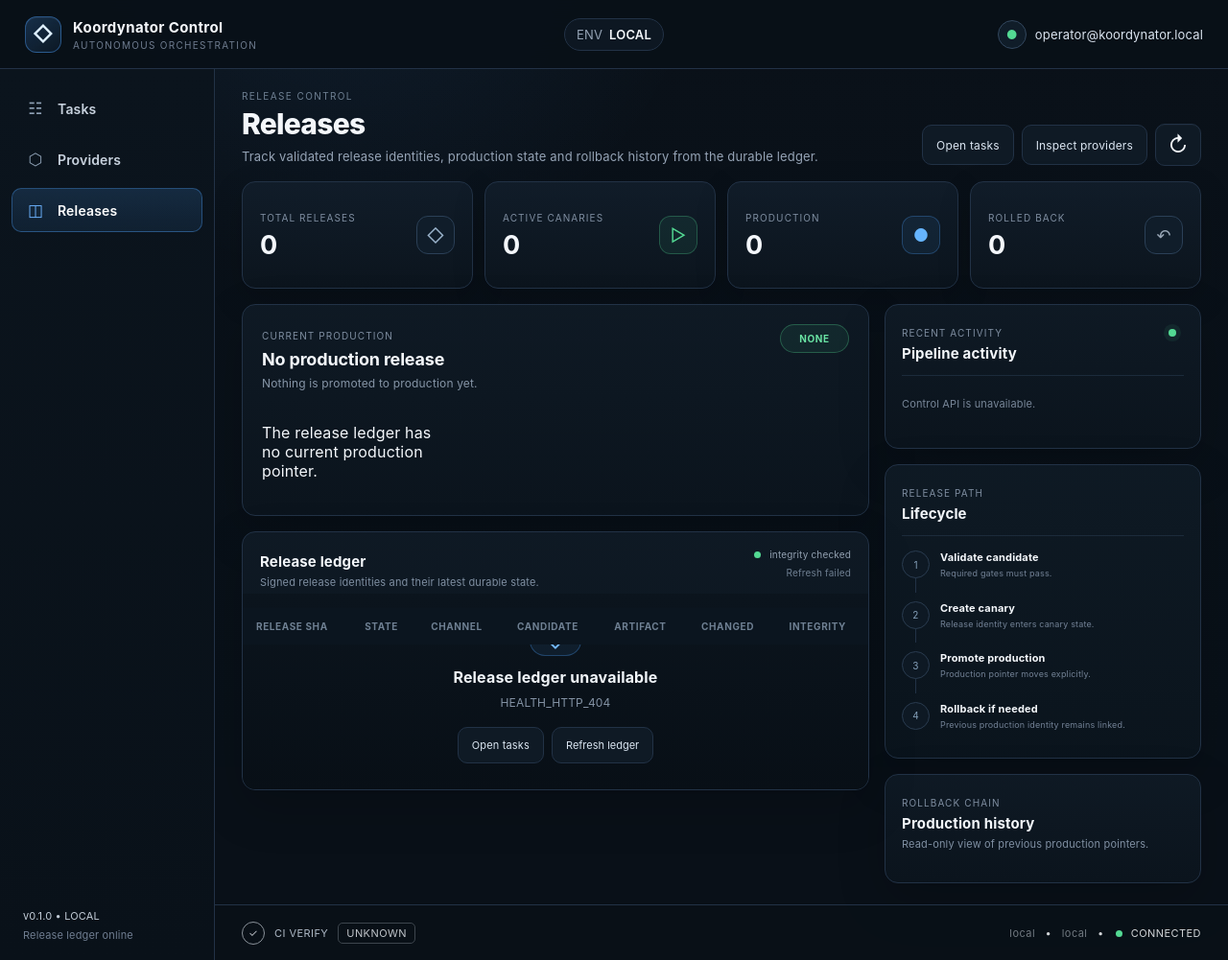
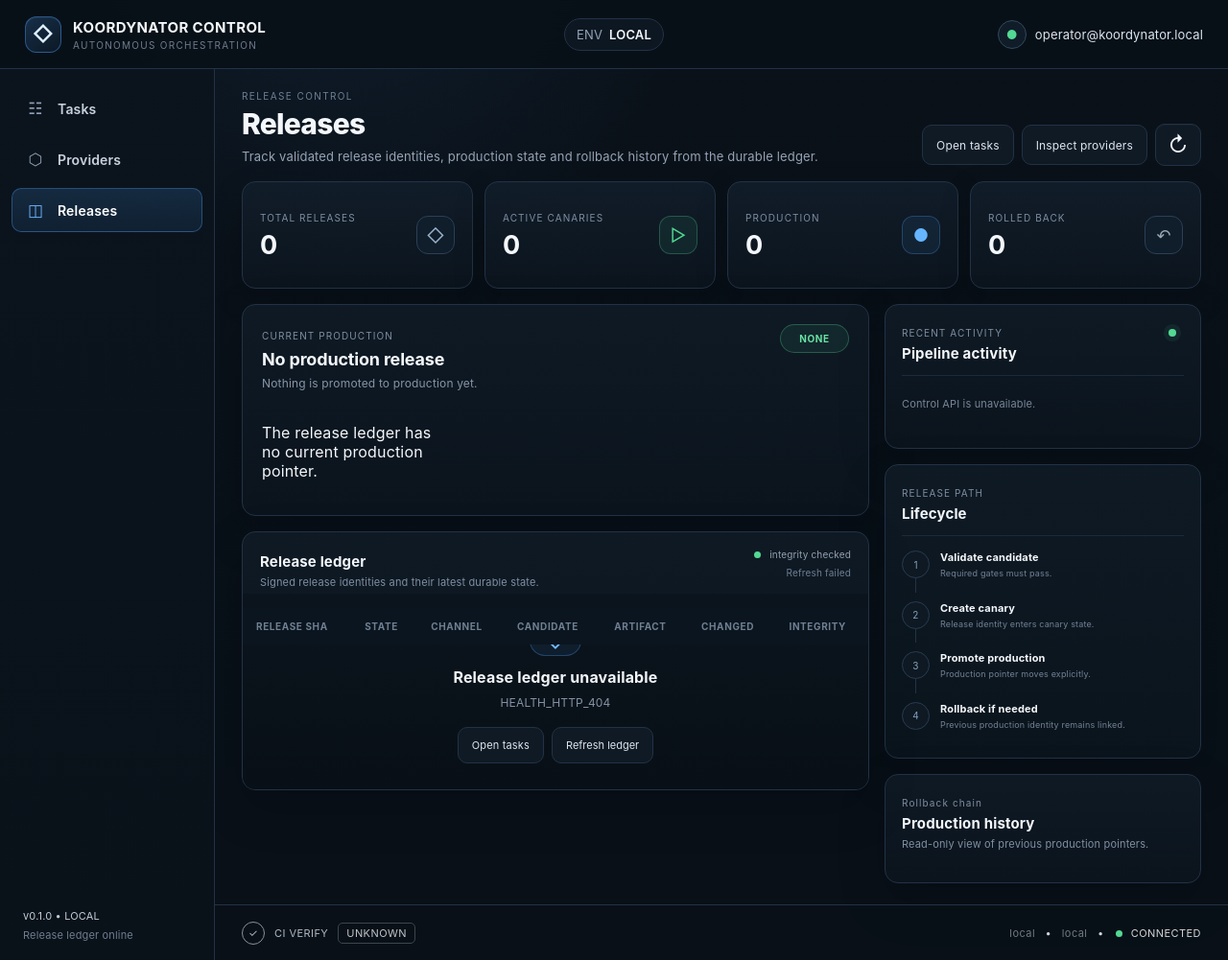
Before and after one commit to nikodemklasik-code/koordynator, a website: page web/control/releases.html in a window 1280 px wide. Shown: the whole page at 96% size. Drawn offline with Linux system fonts and the light colour scheme; no server answers.

```diff
--- a/web/control/releases.html
+++ b/web/control/releases.html
@@ -12,7 +12,7 @@
 <body>
 <div class="app-shell">
   <header class="topbar">
-    <div class="brand-block"><div class="brand-mark" aria-hidden="true">◇</div><div><div class="brand-title">Koordynator Control</div><div class="brand-subtitle">AUTONOMOUS ORCHESTRATION</div></div></div>
+    <div class="brand-block"><div class="brand-mark" aria-hidden="true">◇</div><div><div class="brand-title">KOORDYNATOR CONTROL</div><div class="brand-subtitle">AUTONOMOUS ORCHESTRATION</div></div></div>
     <div class="building-block"><span>ENV</span><strong id="environmentLabel">LOCAL</strong></div>
     <div class="operator-block"><span class="operator-icon" aria-hidden="true">●</span><span id="operatorLabel">operator@koordynator.local</span></div>
   </header>
@@ -93,7 +93,7 @@
         </section>
 
         <section class="side-card compact-card">
-          <div><span class="eyebrow">ROLLBACK CHAIN</span><h2>Production history</h2><p>Read-only view of previous production pointers.</p></div>
+          <div><span class="eyebrow">Rollback chain</span><h2>Production history</h2><p>Read-only view of previous production pointers.</p></div>
           <div id="rollbackChain" class="chain"></div>
         </section>
       </aside>
```
